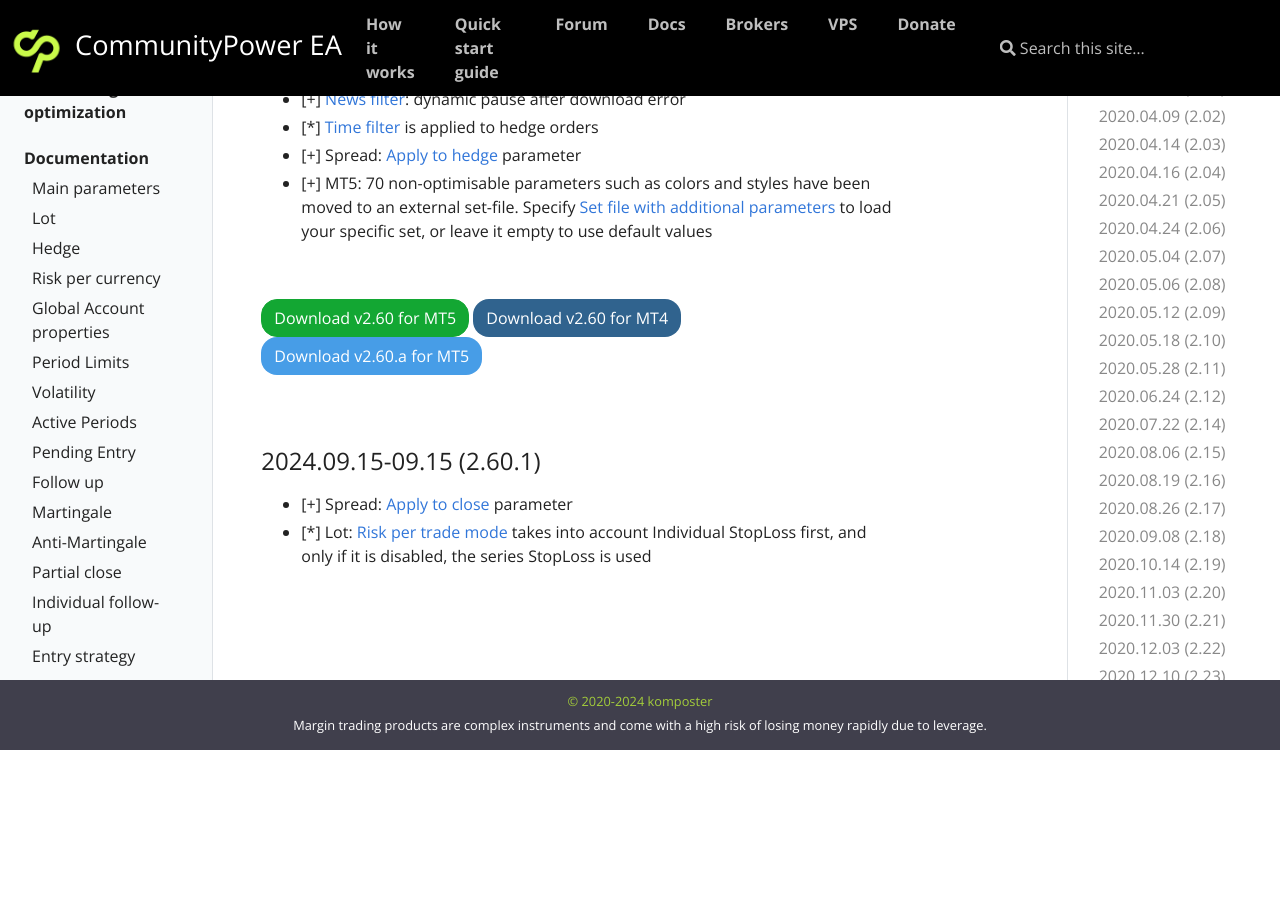
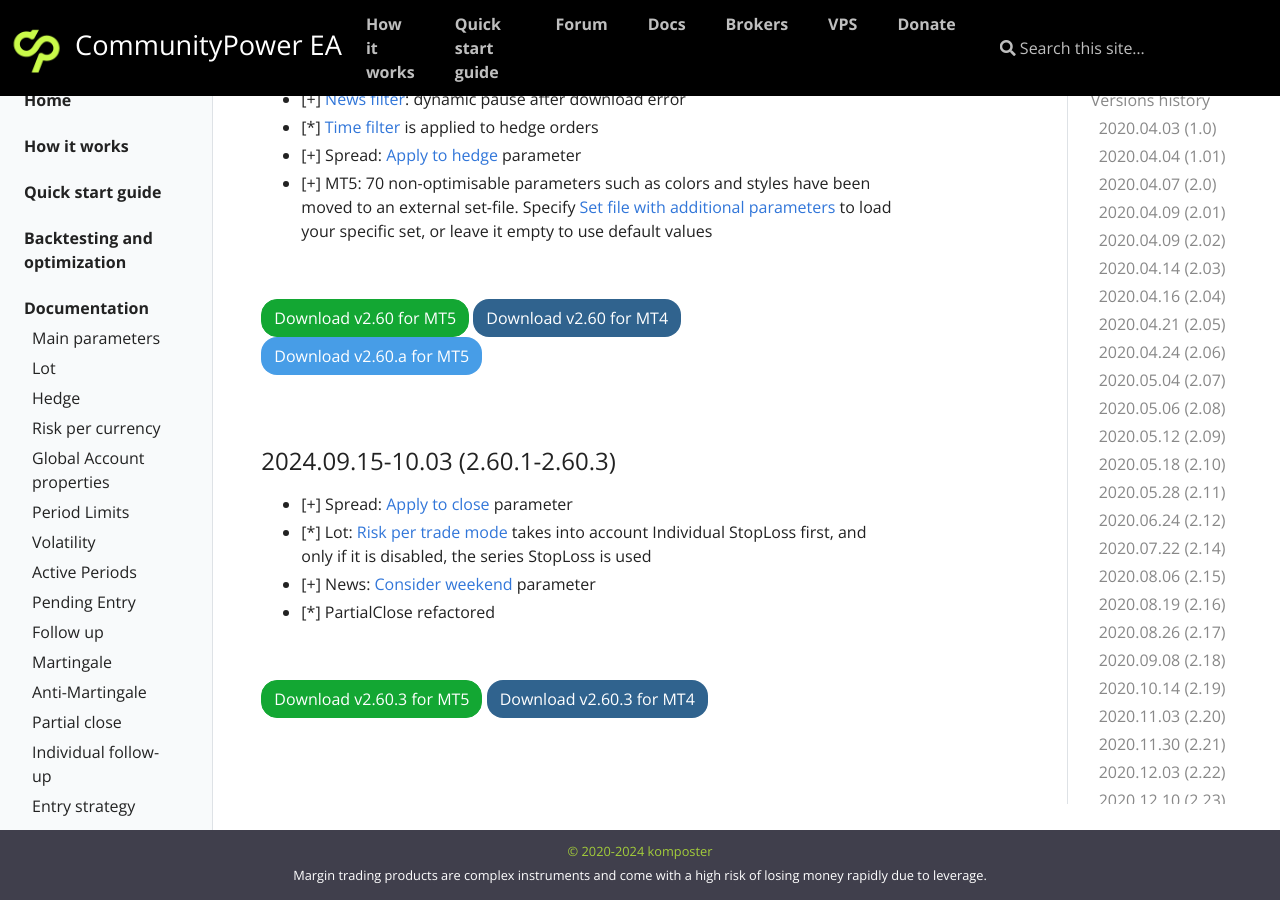
Before and after one commit to komposter/CommunityPowerEA.com, a Jekyll site: the page built from _docs/versions-history.md, in a window 1280 px wide and 900 px high, scrolled down 23354 px. Built offline with Jekyll 4.4.1, drawn with Linux system fonts in a browser that asks for light colours; before the commit the page ends 24104 px from its top, so only the background shows below that.

Commit message:
Content change

```diff
--- a/_docs/versions-history.md
+++ b/_docs/versions-history.md
@@ -797,8 +797,15 @@
 
 <br />
 
-### 2024.09.15-09.15 (2.60.1)
+### 2024.09.15-10.03 (2.60.1-2.60.3)
 * [+] Spread: [Apply to close](/docs/signals-and-filters#apply-to-close) parameter
 * [*] Lot: [Risk per trade mode](/docs/lot#lot-type) takes into account Individual StopLoss first, and only if it is disabled, the series StopLoss is used
+* [+] News: [Consider weekend](/docs/news#consider-weekend) parameter
+* [*] PartialClose refactored
 
 <br />
+
+[<button class="btn btn-success">Download v2.60.3 for MT5</button>]({{site.baseurl}}/assets/EAs/CommunityPower 2.60.3.ex5)
+[<button class="btn btn-primary">Download v2.60.3 for MT4</button>]({{site.baseurl}}/assets/EAs/CommunityPower 2.60.3.ex4)
+
+<br />
```
Also changed, not shown: _docs/news.md (+8 -0 lines), _docs/signals-and-filters.md (+1 -1 lines), 2 other files.
